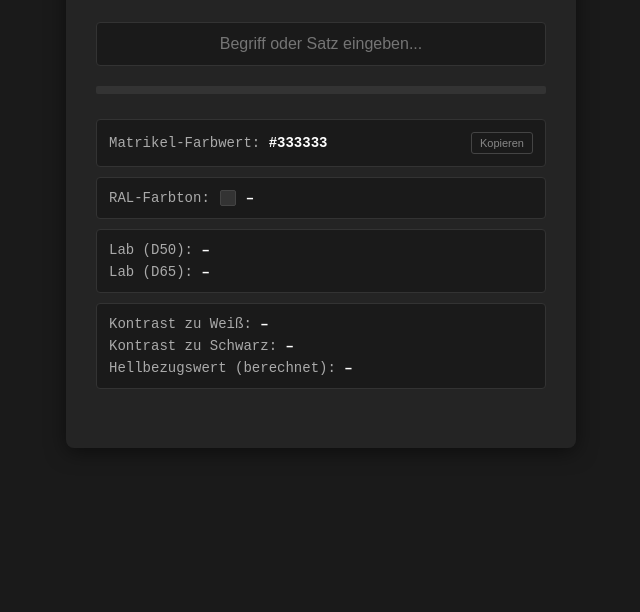
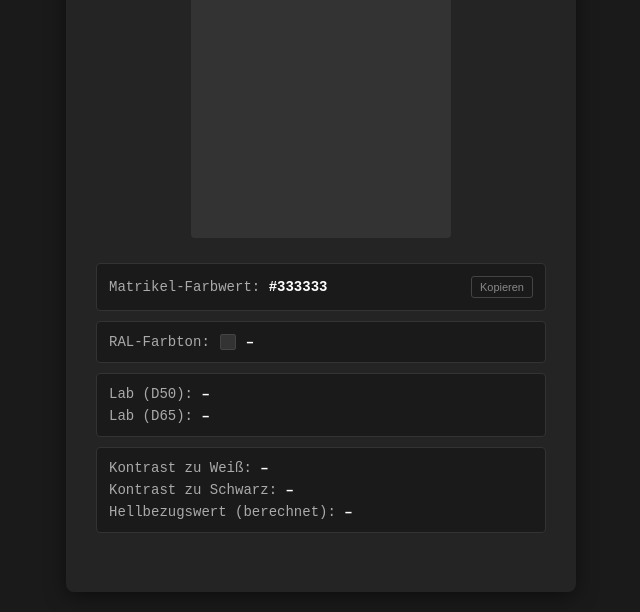
Before and after one commit to gabrielemoennig-oss/M76-Namensfarbe, a plain HTML site: page index.html in a window 1280 px wide. Shown: the part 225-837 px from the top of the page, without its empty margins (319-959 px from the left). Before the commit the page ends 800 px from the top, so only its background shows below. Drawn offline with Linux system fonts and the light colour scheme.

Commit message:
Update index.html

```diff
--- a/index.html
+++ b/index.html
@@ -58,9 +58,10 @@
         }
         .color-preview {
             width: 100%;
-            height: 8px;
-            border-radius: 2px;
-            margin-bottom: 25px;
+            max-width: 260px;
+            aspect-ratio: 1 / 1;
+            border-radius: 4px;
+            margin: 0 auto 25px;
             transition: background-color 0.15s ease;
             background-color: #333333;
         }
```
